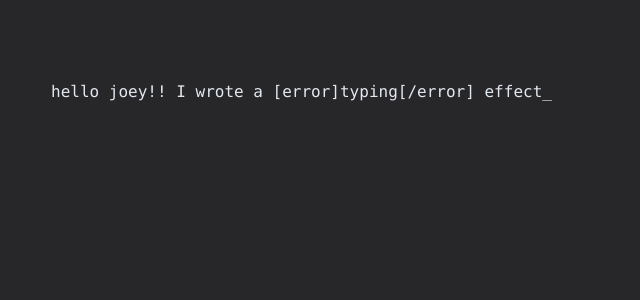
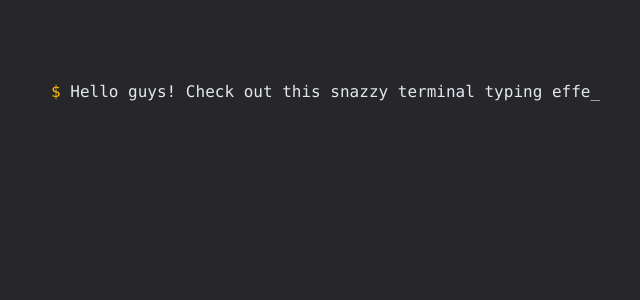
Before and after one commit to OccultParrot/terminal-webapp, a React (Vite) app: page / in a window 1280 px wide. Shown: the top 300 px of the page, without its empty margins (29-669 px from the left). Built offline with nearby package versions, Linux system fonts and the light colour scheme.

Commit message:
Formatted code

```diff
--- a/src/App.tsx
+++ b/src/App.tsx
@@ -1,9 +1,12 @@
 import TextRenderer from "./components/TextRenderer.tsx";
 
 function App() {
+  const text = "Hello guys! Check out this snazzy terminal typing effect I wrote! All using React and TailwindCSS!"
+
   return (
-    <div className="m-20">
-      <TextRenderer text="hello joey!! I wrote a [error]typing[/error] effect" time={0.1} />
+    <div className="m-10 md:m-20">
+      <TextRenderer text={ text } time={0.1} />
+      {/*<TextRenderer text={ text } time={0.1} />*/}
     </div>
   )
 }
--- a/src/components/TextRenderer.tsx
+++ b/src/components/TextRenderer.tsx
@@ -30,8 +30,12 @@ function TextRenderer(props: IRenderProps) {
     return () => clearInterval(interval);
   })
   return (
-    <div className="">
-      <p className="text-slate-200 font-mono">{ content }<Cursor char="_" isTyping={ isTyping }/></p>
+    <div className="mt-4">
+      <p className="text-slate-200 font-mono">
+        <p className="inline text-amber-400">$ </p>
+        { content }
+        <Cursor char="_" isTyping={ isTyping }/>
+      </p>
     </div>
   )
 }
```
Also changed, not shown: src/components/Cursor.tsx (+4 -4 lines).
